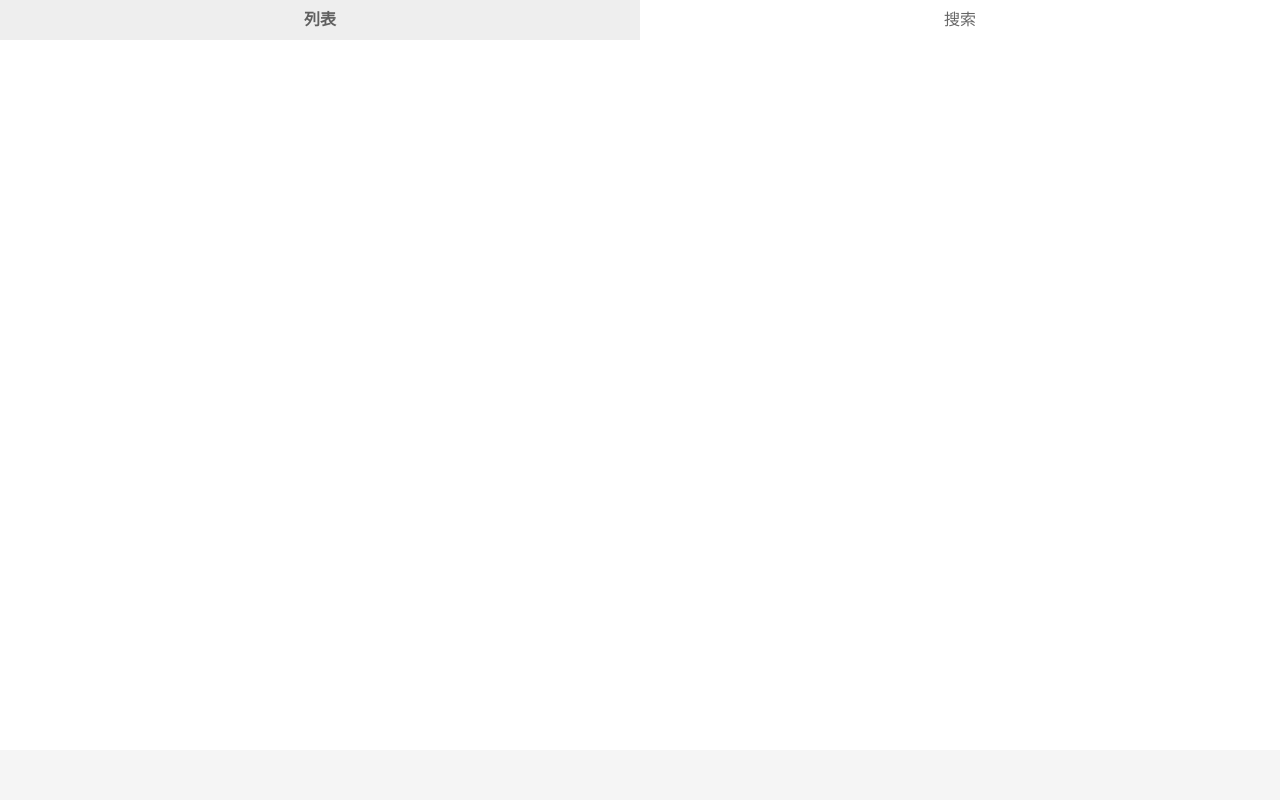
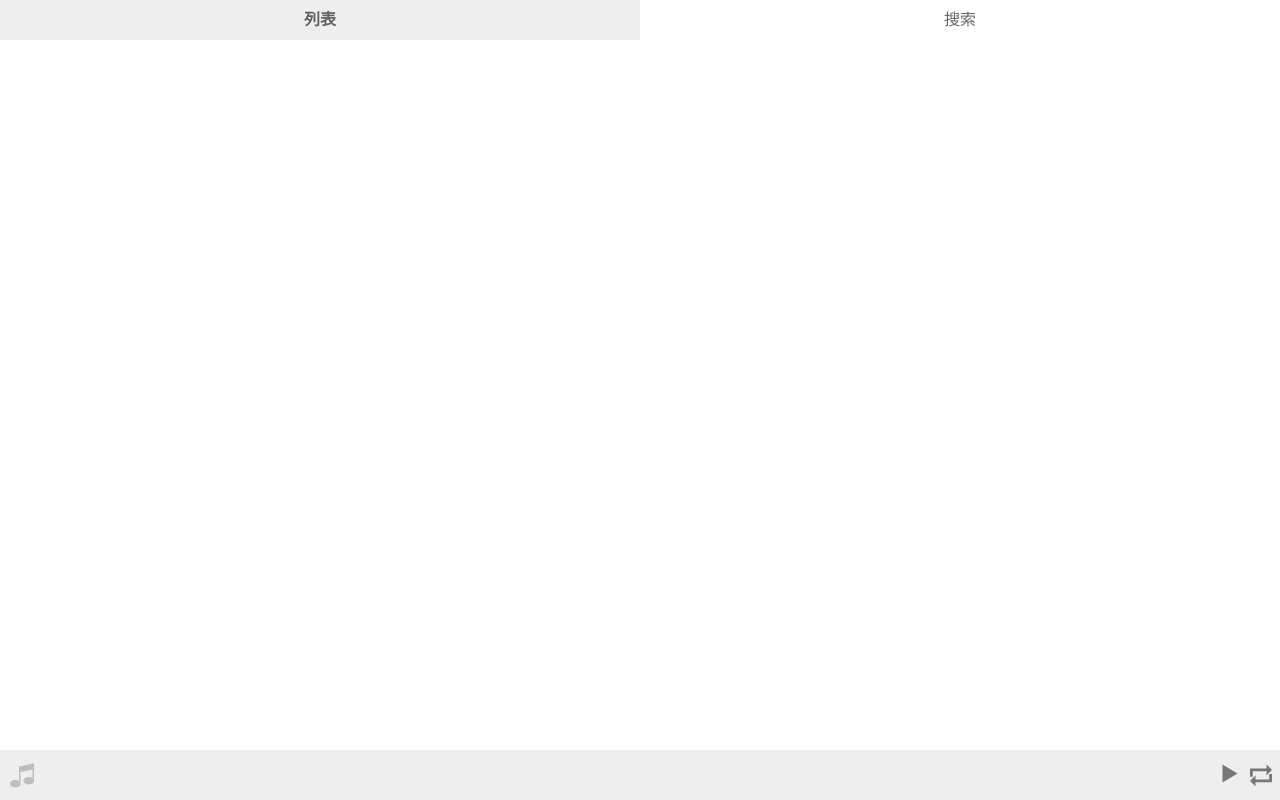
Before and after one commit to SilentMonet/MusicOnline, a Vue app: page /list in a window 1280 px wide. Built offline with nearby package versions, Linux system fonts and the light colour scheme.

Commit message:
增加播放模式切换

```diff
--- a/src/components/player-banner/player-banner.vue
+++ b/src/components/player-banner/player-banner.vue
@@ -1,37 +1,155 @@
 <template>
-    <div class="player-banner" v-on:click="startPlay">
-      <audio ref="audio" class="audio" v-bind:src="currentPlay.url"></audio>
+    <div class="player-banner" >
+      <i class="icon-music"></i>
+      <div class="song">
+          <h6 class='songName' v-html="currentPlay.SONGNAME"></h6>
+          <p class='artist' v-html="currentPlay.ARTIST"></p>
+      </div>
+      <i
+        v-bind:class="currentModeClass"
+        v-on:click="currentModeIndex=[currentModeIndex+1]%playModes.length"
+      ></i>
+      <i
+        v-bind:class="[isPlaying?'icon-pause':'icon-play']"
+        v-on:click="isPlaying === true ? pausePlay() : startPlay()"
+        ></i>
+
+      <audio
+        ref="audio"
+        class="audio"
+        v-bind:src="currentPlay.url"
+        v-on:playing="isPlaying=true"
+        v-on:pause="isPlaying=false"
+        v-on:timeupdate="currentTime=$refs.audio.currentTime"
+        preload="auto"
+        ></audio>
+
     </div>
 </template>
 <script>
-import store from '../../store/store';
+import store from "../../store/store";
 export default {
-  data: function () {
+  data: function() {
     return {
-      // currentPlay : {url:"http://other.web.nf01.sycdn.kuwo.cn/resource/n3/19/83/246973631.mp3"}
+      isPlaying: false,
+      currentTime: 0,
+        playModes:['loop-list','loop-one','shuffle'],
+        currentModeIndex:0
+
+    };
+  },
+  computed: {
+    currentPlay: {
+      get: function() {
+        return store.getters.currentPlay || {};
+      },
+      set: function() {
+        this.pausePlay();
+      }
+    },
+    currentModeClass: function () {
+      return 'icon-'+this.playModes[this.currentModeIndex]
     }
   },
-  computed: {
-    currentPlay: function () {
-      return store.getters.currentPlay||{};
+  watch: {
+    currentPlay: function(newPlay) {
+      this.startPlay();
     }
   },
   methods: {
-    startPlay () {
-      this.$refs.audio.play();
+    startPlay() {
+      this.$refs.audio.currentTime = 0;
+      let playPromise = this.$refs.audio.play();
+      if (playPromise !== undefined) {
+        playPromise
+          .then(_ => {
+            console.log("start to play");
+          })
+          .catch(error => {
+            console.log("play failed");
+          });
+      }
+    },
+    pausePlay() {
+      this.$refs.audio.pause();
+    },
+    playNext() {
+      store.state.currentIndex =
+        (store.state.currentIndex + 1) % store.state.currentList.length;
     }
-  }
-}
+  },
+  mounted: function() {
+  },
+  beforeDestroy: function() {}
+};
 </script>
 <style>
-.player-banner{
+.player-banner {
   position: fixed;
   bottom: 0;
   left: 0;
+  z-index: 50;
   box-sizing: border-box;
   width: 100%;
   height: 50px;
-  line-height: 50px;
-  background: whitesmoke;
+  background: #eeeeee;
+}
+.song,
+.songName,
+.artist {
+  margin: 0;
+  padding: 0;
+}
+.song {
+  display: inline-block;
+  width: 100%;
+  max-width: 250px;
+  min-height: 50px;
+  padding-left: 46px;
+  padding-bottom: 4px;
+}
+.songName {
+  margin: 10px 0 0;
+  line-height: 18px;
+  font-size: 14px;
+  font-weight: bold;
+  overflow: hidden;
+  white-space: nowrap;
+  text-overflow: ellipsis;
+  max-width: 250px;
+}
+.artist {
+  color: #808080;
+}
+.icon-music {
+  position: absolute;
+  top: 14px;
+  left: 10px;
+  font-size: 24px;
+  color: rgba(0, 0, 0, 0.2);
+}
+.icon-play,
+.icon-pause,
+.icon-loop-list,
+.icon-loop-one,
+.icon-shuffle {
+  float: right;
+  font-size: 24px;
+  margin: 12px 4px 12px;
+  color: rgba(0, 0, 0, 0.5);
+}
+.icon-loop-list,
+.icon-loop-one,
+.icon-shuffle{
+  margin-right: 8px;
+}
+.icon-loop-one{
+  font-size: 18px;
+  font-weight: bold;
+  margin-top: 15px;
+}
+.icon-loop-list{
+  margin-top: 14px;
+  font-size: 22px;
 }
 </style>
```
